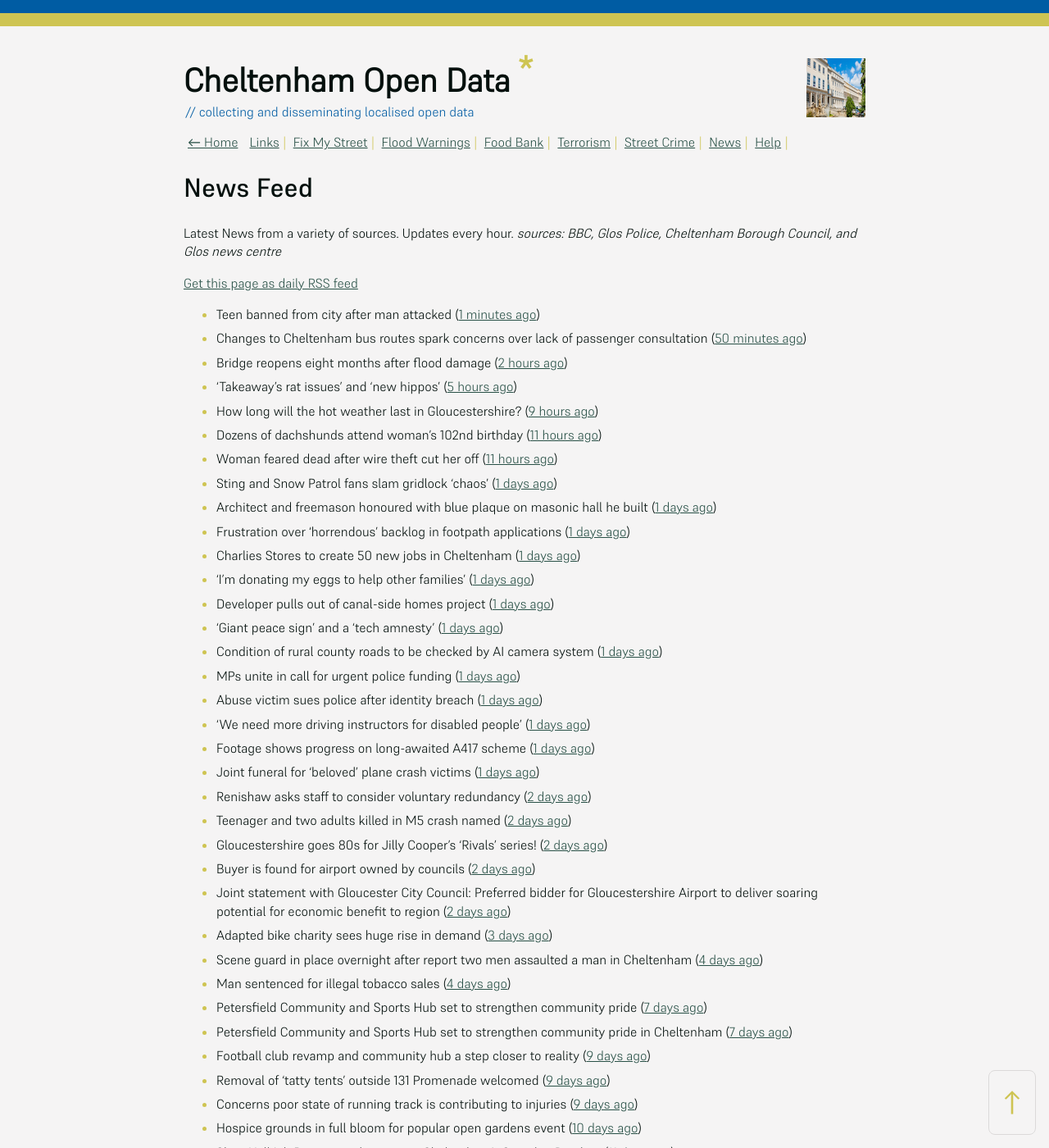
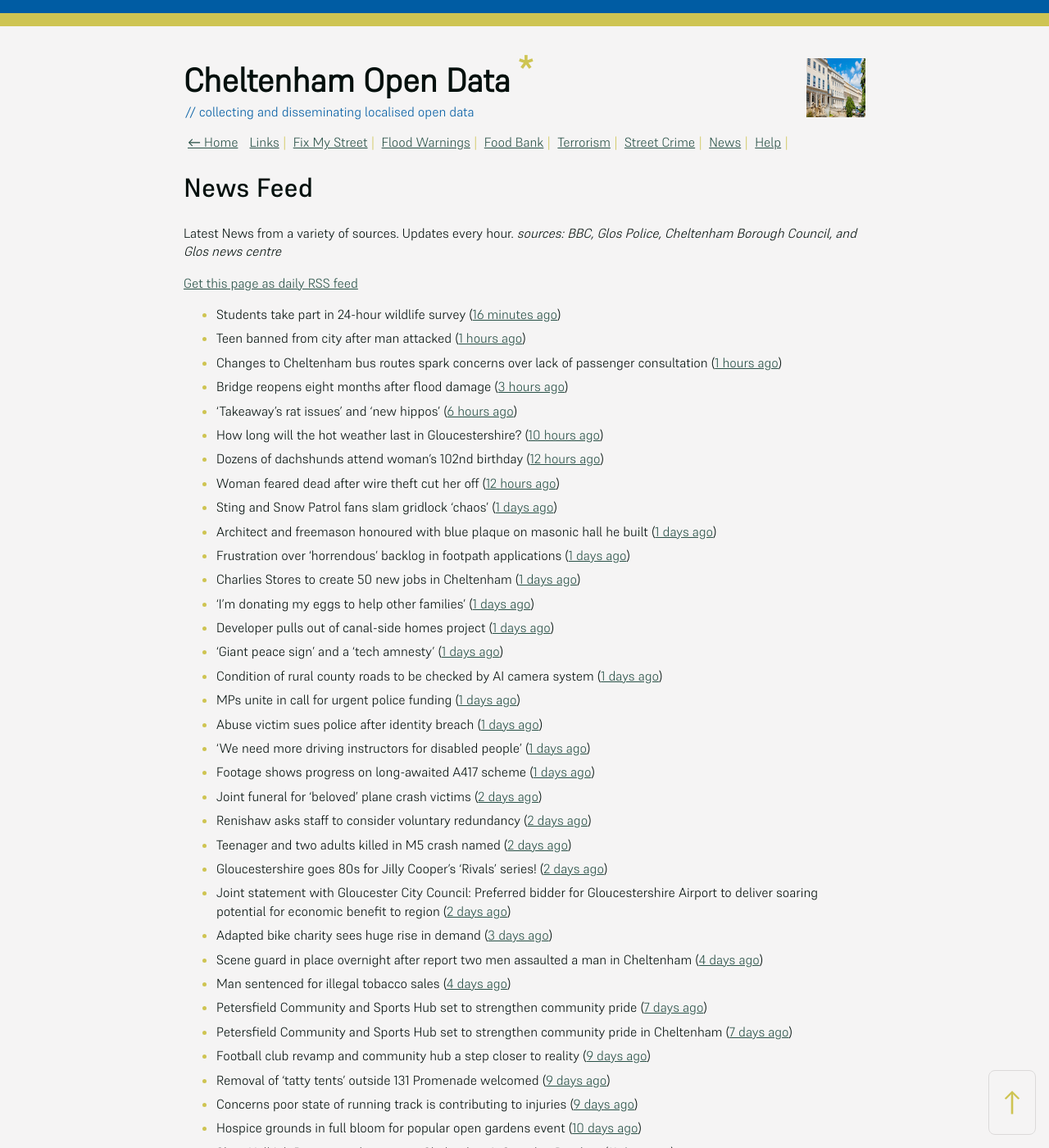
Before and after one commit to mat-0/cheltenham-open-data, a Jekyll site: the page built from _pages/news.md, in a window 1280 px wide and 1400 px high. Shown: the whole window at 82% size. Built offline with Jekyll 4.4.1, drawn with Linux system fonts in a browser that asks for light colours.

Commit message:
Updated 2025-06-20 17:58:02

```diff
--- a/_pages/news.md
+++ b/_pages/news.md
@@ -12,13 +12,14 @@ _sources: BBC, Glos Police, Cheltenham Borough Council, and Glos news centre_
 [Get this page as daily RSS feed](/daily.rss)
 
 <!-- news_marker starts -->
-- Teen banned from city after man attacked ([1 minutes ago](https://www.bbc.com/news/articles/c75rl4we60wo))
-- Changes to Cheltenham bus routes spark concerns over lack of passenger consultation ([50 minutes ago](https://gloucesternewscentre.co.uk/changes-to-cheltenham-bus-routes-spark-concerns-over-lack-of-passenger-consultation/))
-- Bridge reopens eight months after flood damage ([2 hours ago](https://www.bbc.com/news/articles/cz09md3ve3no))
-- 'Takeaway's rat issues' and 'new hippos' ([5 hours ago](https://www.bbc.com/news/articles/c5ygx2p4lw5o))
-- How long will the hot weather last in Gloucestershire? ([9 hours ago](https://www.bbc.co.uk/sounds/play/p0lkf1rq))
-- Dozens of dachshunds attend woman's 102nd birthday ([11 hours ago](https://www.bbc.com/news/videos/c307l54nlrmo))
-- Woman feared dead after wire theft cut her off ([11 hours ago](https://www.bbc.com/news/articles/cp3k96521neo))
+- Students take part in 24-hour wildlife survey ([16 minutes ago](https://www.bbc.com/news/articles/cn41ze3r27zo))
+- Teen banned from city after man attacked ([1 hours ago](https://www.bbc.com/news/articles/c75rl4we60wo))
+- Changes to Cheltenham bus routes spark concerns over lack of passenger consultation ([1 hours ago](https://gloucesternewscentre.co.uk/changes-to-cheltenham-bus-routes-spark-concerns-over-lack-of-passenger-consultation/))
+- Bridge reopens eight months after flood damage ([3 hours ago](https://www.bbc.com/news/articles/cz09md3ve3no))
+- 'Takeaway's rat issues' and 'new hippos' ([6 hours ago](https://www.bbc.com/news/articles/c5ygx2p4lw5o))
+- How long will the hot weather last in Gloucestershire? ([10 hours ago](https://www.bbc.co.uk/sounds/play/p0lkf1rq))
+- Dozens of dachshunds attend woman's 102nd birthday ([12 hours ago](https://www.bbc.com/news/videos/c307l54nlrmo))
+- Woman feared dead after wire theft cut her off ([12 hours ago](https://www.bbc.com/news/articles/cp3k96521neo))
 - Sting and Snow Patrol fans slam gridlock 'chaos' ([1 days ago](https://www.bbc.com/news/articles/cwygv0pqy74o))
 - Architect and freemason honoured with blue plaque on masonic hall he built ([1 days ago](https://gloucesternewscentre.co.uk/architect-and-freemason-honoured-with-blue-plaque-on-masonic-hall-he-built/))
 - Frustration over ‘horrendous’ backlog in footpath applications ([1 days ago](https://gloucesternewscentre.co.uk/frustration-over-horrendous-backlog-in-footpath-applications/))
@@ -31,11 +32,10 @@ _sources: BBC, Glos Police, Cheltenham Borough Council, and Glos news centre_
 - Abuse victim sues police after identity breach ([1 days ago](https://www.bbc.com/news/articles/cdxk0x09k7qo))
 - 'We need more driving instructors for disabled people' ([1 days ago](https://www.bbc.com/news/articles/cx27142pgn4o))
 - Footage shows progress on long-awaited A417 scheme ([1 days ago](https://www.bbc.com/news/articles/c628rjve01lo))
-- Joint funeral for 'beloved' plane crash victims ([1 days ago](https://www.bbc.com/news/articles/c4g8re3v64zo))
+- Joint funeral for 'beloved' plane crash victims ([2 days ago](https://www.bbc.com/news/articles/c4g8re3v64zo))
 - Renishaw asks staff to consider voluntary redundancy ([2 days ago](https://www.bbc.com/news/articles/cwykllmg8pvo))
 - Teenager and two adults killed in M5 crash named ([2 days ago](https://www.bbc.com/news/articles/c80prrgepzeo))
 - Gloucestershire goes 80s for Jilly Cooper’s ‘Rivals’ series! ([2 days ago](https://www.bbc.co.uk/sounds/play/p0ljxnh1))
-- Buyer is found for airport owned by councils ([2 days ago](https://www.bbc.com/news/articles/c70xjdr4veyo))
 - Joint statement with Gloucester City Council: Preferred bidder for Gloucestershire Airport to deliver soaring potential for economic benefit to region ([2 days ago](https://www.cheltenham.gov.uk/news/article/3021/joint_statement_with_gloucester_city_council_preferred_bidder_for_gloucestershire_airport_to_deliver_soaring_potential_for_economic_benefit_to_region))
 - Adapted bike charity sees huge rise in demand ([3 days ago](https://www.bbc.co.uk/sounds/play/p0ljrsvr))
 - Scene guard in place overnight after report two men assaulted a man in Cheltenham ([4 days ago](https://gloucesternewscentre.co.uk/scene-guard-in-place-overnight-after-report-two-men-assaulted-a-man-in-cheltenham/))
```
Also changed, not shown: _data/flood.json (+4 -4 lines), _pages/fix-my-street.md (+1 -1 lines), index.md (+5 -5 lines).
